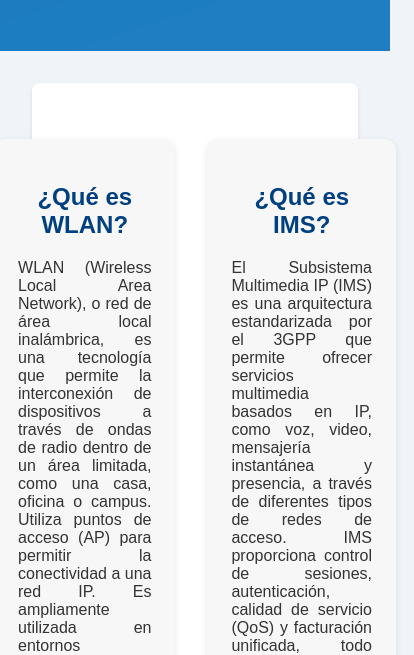
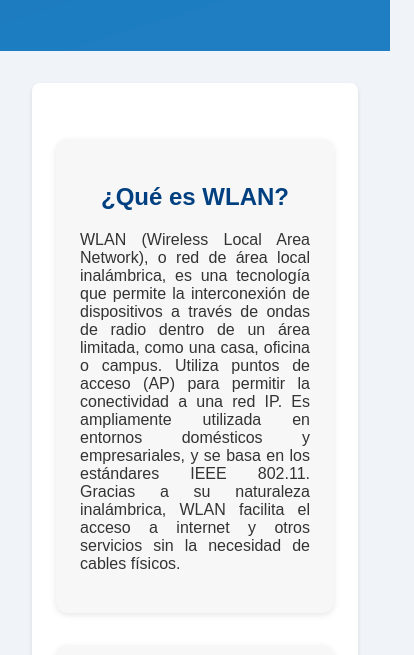
Before and after one commit to darbenb/wlan-ims, a plain HTML site: page index.html in a window 390 px wide. Shown: the part 130-785 px from the top of the page, 414 px wide, since content can reach past the window. Drawn offline with Linux system fonts and the light colour scheme.

Commit message:
Update estilos.css

```diff
--- a/estilos.css
+++ b/estilos.css
@@ -67,3 +67,8 @@ body {
     border-radius: 12px;
     box-shadow: 0 2px 6px rgba(0, 0, 0, 0.1);
 }
+@media screen and (max-width: 768px) {
+  .contenedor-definiciones {
+    flex-direction: column;
+  }
+}
```
